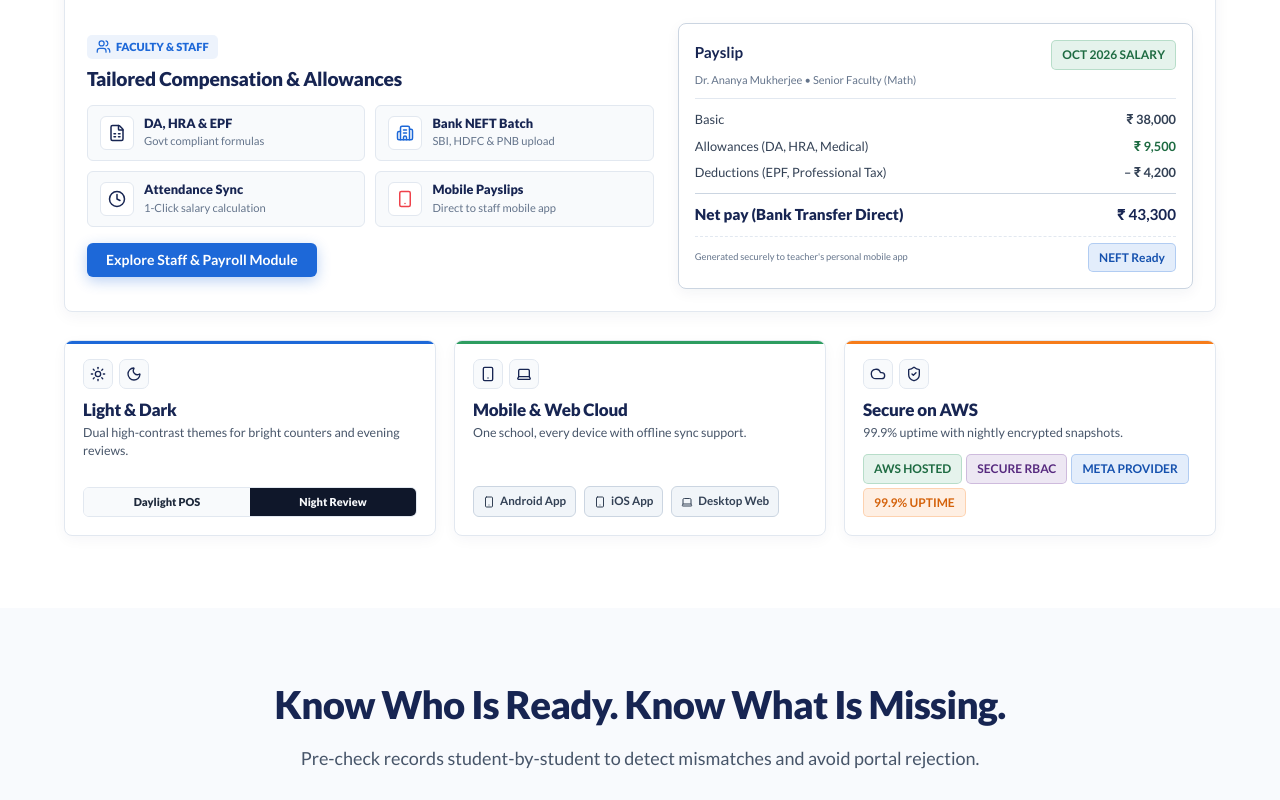
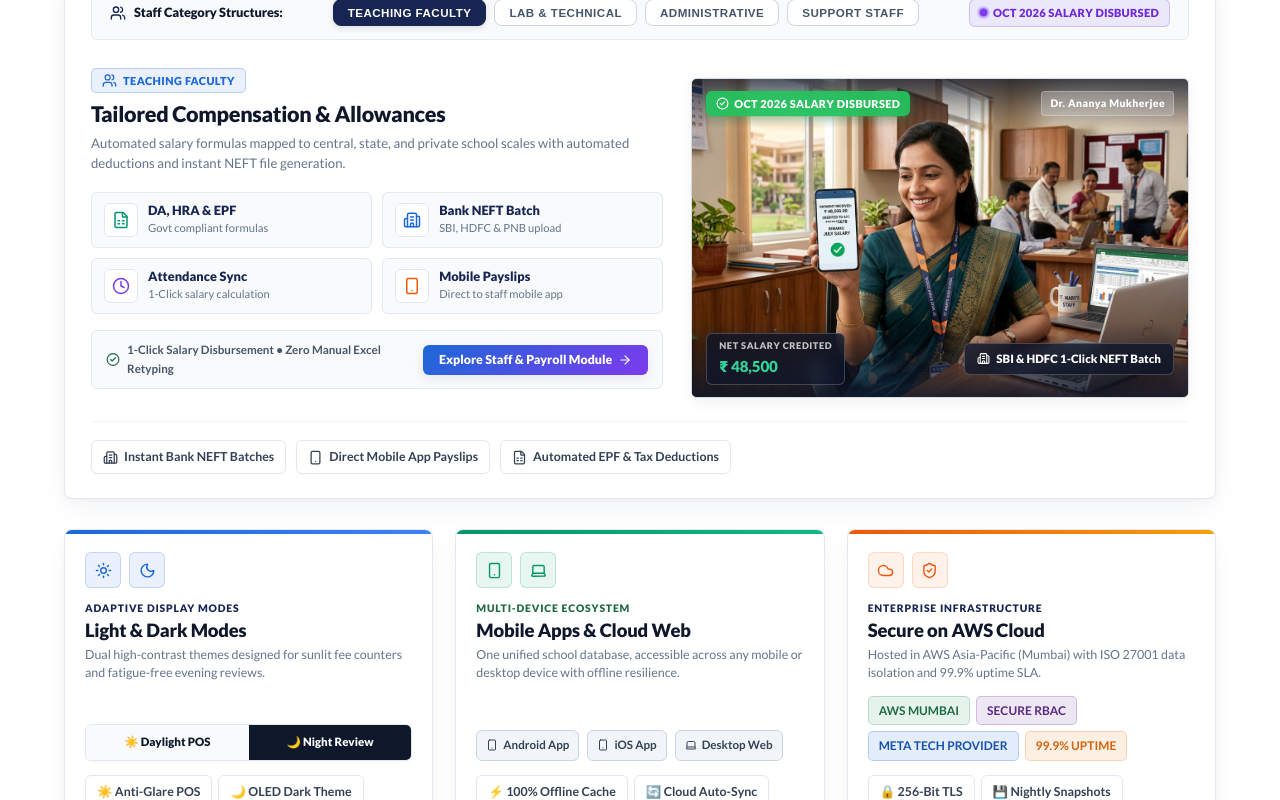
Before and after one commit to Tushar-kumar-sah/zynapte-pragya, a React (Vite) app: page / in a window 1280 px wide. Shown: the part 4080-4880 px from the top of the page. Built offline with nearby package versions, Linux system fonts and the light colour scheme.

Commit message:
feat: overhaul Payroll showcase and Advantage cards to match image-driven multi-desk design

```diff
--- a/src/pages/Home.jsx
+++ b/src/pages/Home.jsx
@@ -170,6 +170,58 @@ export default function Home() {
 
   // Active Payslip Structure from Page 4
   const [activePayslipTab, setActivePayslipTab] = useState('teaching');
+
+  const payslipData = {
+    teaching: {
+      category: 'TEACHING FACULTY',
+      name: 'Dr. Ananya Mukherjee',
+      role: 'Senior Faculty (Mathematics)',
+      netPay: '₹ 48,500',
+      basic: '₹ 38,000',
+      allowances: '₹ 14,700',
+      deductions: '₹ 4,200',
+      status: 'OCT 2026 SALARY DISBURSED',
+      bankNote: 'SBI & HDFC 1-Click NEFT Batch',
+      appNote: 'Instant Mobile Payslip App Notification'
+    },
+    nonteaching: {
+      category: 'TECHNICAL & LAB STAFF',
+      name: 'Ramesh Verma',
+      role: 'Senior Science Lab Technician',
+      netPay: '₹ 32,800',
+      basic: '₹ 25,000',
+      allowances: '₹ 10,800',
+      deductions: '₹ 3,000',
+      status: 'OCT 2026 SALARY DISBURSED',
+      bankNote: 'PNB Auto-Disburse Batch',
+      appNote: 'Direct Bank NEFT Credited'
+    },
+    admin: {
+      category: 'ADMINISTRATION & ACCOUNTS',
+      name: 'Subhashish Sengupta',
+      role: 'Head Accounts & Bursar Officer',
+      netPay: '₹ 44,200',
+      basic: '₹ 35,000',
+      allowances: '₹ 13,000',
+      deductions: '₹ 3,800',
+      status: 'OCT 2026 SALARY DISBURSED',
+      bankNote: 'HDFC Corporate Payroll Batch',
+      appNote: 'Tax & EPF Reconciled'
+    },
+    support: {
+      category: 'SUPPORT & LOGISTICS',
+      name: 'Manoj Kumar',
+      role: 'Campus Transport Supervisor',
+      netPay: '₹ 26,400',
+      basic: '₹ 20,000',
+      allowances: '₹ 8,400',
+      deductions: '₹ 2,000',
+      status: 'OCT 2026 SALARY DISBURSED',
+      bankNote: 'Direct Bank NEFT File',
+      appNote: 'Mobile SMS & App Slip Sent'
+    }
+  };
+  const currentPayslip = payslipData[activePayslipTab] || payslipData.teaching;
 
   return (
     <>
@@ -697,7 +749,11 @@ export default function Home() {
           ========================================================================== */}
       <section className="section section--white" id="payroll-overview">
         <div className="container">
-          <div className="section-header">
+          <div className="section-header text-center">
+            <span className="section-kicker-badge section-kicker-badge--blue">
+              <Sparkles size={13} />
+              <span>AUTOMATED FACULTY &amp; STAFF DISBURSEMENT</span>
+            </span>
             <h2>Payroll that fits every employee.</h2>
             <p>
               A separate salary structure for each staff category with automated deductions and instant bank NEFT batch files.
@@ -707,19 +763,22 @@ export default function Home() {
           <div className="payroll-showcase-container">
             {/* Top Category Switcher */}
             <div className="payslip-category-bar">
-              <span className="payslip-category-label">Multiple payslip structures:</span>
+              <div className="payslip-category-title-wrap">
+                <Users size={16} className="text-blue" />
+                <span className="payslip-category-label">Staff Category Structures:</span>
+              </div>
               <div className="payslip-pills-row" role="tablist">
                 <button
                   className={`payslip-pill-btn payslip-pill-btn--teaching ${activePayslipTab === 'teaching' ? 'active' : ''}`}
                   onClick={() => setActivePayslipTab('teaching')}
                 >
-                  TEACHING
+                  TEACHING FACULTY
                 </button>
                 <button
                   className={`payslip-pill-btn payslip-pill-btn--nonteaching ${activePayslipTab === 'nonteaching' ? 'active' : ''}`}
                   onClick={() => setActivePayslipTab('nonteaching')}
                 >
-                  NON-TEACHING
+                  LAB &amp; TECHNICAL
                 </button>
                 <button
                   className={`payslip-pill-btn payslip-pill-btn--admin ${activePayslipTab === 'admin' ? 'active' : ''}`}
@@ -734,21 +793,27 @@ export default function Home() {
                   SUPPORT STAFF
                 </button>
               </div>
+              <span className="page3-live-pill page3-live-pill--purple">
+                <span className="live-dot-pulse live-dot-pulse--purple"></span> {currentPayslip.status}
+              </span>
             </div>
 
             <div className="payroll-split-grid">
-              {/* Left: Faculty & Staff Context with Visual Cards */}
+              {/* Left Column: Faculty & Staff Context with Visual Cards */}
               <div className="payroll-faculty-info">
                 <div className="faculty-badge">
                   <Users size={15} />
-                  <span>FACULTY &amp; STAFF</span>
+                  <span>{currentPayslip.category}</span>
                 </div>
                 <h3>Tailored Compensation &amp; Allowances</h3>
+                <p className="payroll-subheading">
+                  Automated salary formulas mapped to central, state, and private school scales with automated deductions and instant NEFT file generation.
+                </p>
 
-                {/* 4 Visual Capability Cards (Icons replace long paragraphs) */}
+                {/* 4 Visual Capability Cards */}
                 <div className="payroll-visual-grid">
                   <div className="payroll-feat-card">
-                    <div className="payroll-feat-icon" style={{ color: 'var(--color-emerald)' }}>
+                    <div className="payroll-feat-icon payroll-feat-icon--emerald">
                       <FileSpreadsheet size={18} />
                     </div>
                     <div>
@@ -758,7 +823,7 @@ export default function Home() {
                   </div>
 
                   <div className="payroll-feat-card">
-                    <div className="payroll-feat-icon" style={{ color: 'var(--color-blue)' }}>
+                    <div className="payroll-feat-icon payroll-feat-icon--blue">
                       <Building2 size={18} />
                     </div>
                     <div>
@@ -768,7 +833,7 @@ export default function Home() {
                   </div>
 
                   <div className="payroll-feat-card">
-                    <div className="payroll-feat-icon" style={{ color: 'var(--color-purple)' }}>
+                    <div className="payroll-feat-icon payroll-feat-icon--purple">
                       <Clock size={18} />
                     </div>
                     <div>
@@ -778,7 +843,7 @@ export default function Home() {
                   </div>
 
                   <div className="payroll-feat-card">
-                    <div className="payroll-feat-icon" style={{ color: 'var(--color-coral)' }}>
+                    <div className="payroll-feat-icon payroll-feat-icon--coral">
                       <Smartphone size={18} />
                     </div>
                     <div>
@@ -788,48 +853,60 @@ export default function Home() {
                   </div>
                 </div>
 
-                <div style={{ marginTop: '14px' }}>
-                  <Link to="/staff-payroll-management" className="btn btn--primary btn--sm">
-                    Explore Staff &amp; Payroll Module
+                {/* Action Bar */}
+                <div className="page3-card-action-bar" style={{ marginTop: '16px' }}>
+                  <div className="page3-action-note">
+                    <CheckCircle2 size={15} className="text-emerald" />
+                    <span>1-Click Salary Disbursement • Zero Manual Excel Retyping</span>
+                  </div>
+                  <Link to="/staff-payroll-management" className="btn btn--primary btn--sm page3-cta-btn page3-cta-btn--payroll">
+                    Explore Staff &amp; Payroll Module <ArrowRight size={14} />
                   </Link>
                 </div>
               </div>
 
-              {/* Right: Exact Payslip Mockup from Page 4 */}
-              <div className="brochure-payslip-card">
-                <div className="payslip-card-top">
-                  <div>
-                    <strong>Payslip</strong>
-                    <small>Dr. Ananya Mukherjee • Senior Faculty (Math)</small>
+              {/* Right Column: Visual Showcase Frame with Authentic Indian Faculty Photo */}
+              <div className="payroll-visual-column">
+                <div className="page3-visual-frame payroll-visual-frame">
+                  <img
+                    src="/real-photos/real-indian-faculty-payroll.jpg"
+                    alt="Indian school teacher reviewing monthly payslip on smartphone in faculty office"
+                    className="page3-showcase-img"
+                    loading="lazy"
+                  />
+                  <div className="page3-img-overlay page3-img-overlay--top">
+                    <span className="page3-overlay-chip page3-overlay-chip--success">
+                      <CheckCircle2 size={13} />
+                      <span>{currentPayslip.status}</span>
+                    </span>
+                    <span className="page3-overlay-tag">
+                      {currentPayslip.name}
+                    </span>
                   </div>
-                  <span className="badge badge--green">OCT 2026 SALARY</span>
-                </div>
-
-                <div className="payslip-line-items">
-                  <div className="payslip-row">
-                    <span>Basic</span>
-                    <strong>₹ 38,000</strong>
-                  </div>
-                  <div className="payslip-row">
-                    <span>Allowances (DA, HRA, Medical)</span>
-                    <strong className="text-emerald">₹ 9,500</strong>
-                  </div>
-                  <div className="payslip-row">
-                    <span>Deductions (EPF, Professional Tax)</span>
-                    <strong className="text-coral">– ₹ 4,200</strong>
+                  <div className="page3-img-overlay page3-img-overlay--bottom">
+                    <div className="page3-overlay-amount-pill">
+                      <span className="overlay-amount-label">Net Salary Credited</span>
+                      <strong className="overlay-amount-val">{currentPayslip.netPay}</strong>
+                    </div>
+                    <span className="page3-overlay-badge page3-overlay-badge--blue">
+                      <Building2 size={13} /> {currentPayslip.bankNote}
+                    </span>
                   </div>
                 </div>
+              </div>
+            </div>
 
-                <div className="payslip-net-row">
-                  <span>Net pay (Bank Transfer Direct)</span>
-                  <strong className="text-blue">₹ 43,300</strong>
-                </div>
-
-                <div className="payslip-card-foot">
-                  <small>Generated securely to teacher's personal mobile app</small>
-                  <span className="badge badge--blue">NEFT Ready</span>
-                </div>
-              </div>
+            {/* Visual Capability Chips (single line) */}
+            <div className="page3-visual-chips payroll-bottom-chips">
+              <span className="visual-chip visual-chip--blue">
+                <Building2 size={15} /> Instant Bank NEFT Batches
+              </span>
+              <span className="visual-chip visual-chip--purple">
+                <Smartphone size={15} /> Direct Mobile App Payslips
+              </span>
+              <span className="visual-chip visual-chip--green">
+                <FileSpreadsheet size={15} /> Automated EPF &amp; Tax Deductions
+              </span>
             </div>
           </div>
 
@@ -837,43 +914,58 @@ export default function Home() {
           <div className="the-pragya-advantage-grid">
             <div className="advantage-feature-card advantage-feature-card--theme">
               <div className="adv-icon-row">
-                <div className="adv-icon-circle"><Sun size={16} /></div>
-                <div className="adv-icon-circle"><Moon size={16} /></div>
+                <div className="adv-icon-circle adv-icon-circle--theme"><Sun size={17} /></div>
+                <div className="adv-icon-circle adv-icon-circle--theme"><Moon size={17} /></div>
               </div>
-              <h4>Light &amp; Dark</h4>
-              <p>Dual high-contrast themes for bright counters and evening reviews.</p>
+              <span className="adv-card-kicker text-blue">ADAPTIVE DISPLAY MODES</span>
+              <h4>Light &amp; Dark Modes</h4>
+              <p>Dual high-contrast themes designed for sunlit fee counters and fatigue-free evening reviews.</p>
               <div className="adv-preview-theme">
-                <div className="theme-half theme-half--light">Daylight POS</div>
-                <div className="theme-half theme-half--dark">Night Review</div>
+                <div className="theme-half theme-half--light">☀️ Daylight POS</div>
+                <div className="theme-half theme-half--dark">🌙 Night Review</div>
+              </div>
+              <div className="adv-bottom-chips">
+                <span className="visual-chip visual-chip--blue">☀️ Anti-Glare POS</span>
+                <span className="visual-chip visual-chip--purple">🌙 OLED Dark Theme</span>
               </div>
             </div>
 
             <div className="advantage-feature-card advantage-feature-card--mobile">
               <div className="adv-icon-row">
-                <div className="adv-icon-circle"><Smartphone size={16} /></div>
-                <div className="adv-icon-circle"><Laptop size={16} /></div>
+                <div className="adv-icon-circle adv-icon-circle--mobile"><Smartphone size={17} /></div>
+                <div className="adv-icon-circle adv-icon-circle--mobile"><Laptop size={17} /></div>
               </div>
-              <h4>Mobile &amp; Web Cloud</h4>
-              <p>One school, every device with offline sync support.</p>
+              <span className="adv-card-kicker text-emerald">MULTI-DEVICE ECOSYSTEM</span>
+              <h4>Mobile Apps &amp; Cloud Web</h4>
+              <p>One unified school database, accessible across any mobile or desktop device with offline resilience.</p>
               <div className="adv-platform-badges">
                 <span className="platform-chip"><Smartphone size={12} /> Android App</span>
                 <span className="platform-chip"><Smartphone size={12} /> iOS App</span>
                 <span className="platform-chip"><Laptop size={12} /> Desktop Web</span>
               </div>
+              <div className="adv-bottom-chips">
+                <span className="visual-chip visual-chip--green">⚡ 100% Offline Cache</span>
+                <span className="visual-chip visual-chip--teal">🔄 Cloud Auto-Sync</span>
+              </div>
             </div>
 
             <div className="advantage-feature-card advantage-feature-card--aws">
               <div className="adv-icon-row">
-                <div className="adv-icon-circle"><Cloud size={16} /></div>
-                <div className="adv-icon-circle"><ShieldCheck size={16} /></div>
+                <div className="adv-icon-circle adv-icon-circle--aws"><Cloud size={17} /></div>
+                <div className="adv-icon-circle adv-icon-circle--aws"><ShieldCheck size={17} /></div>
               </div>
-              <h4>Secure on AWS</h4>
-              <p>99.9% uptime with nightly encrypted snapshots.</p>
+              <span className="adv-card-kicker text-orange">ENTERPRISE INFRASTRUCTURE</span>
+              <h4>Secure on AWS Cloud</h4>
+              <p>Hosted in AWS Asia-Pacific (Mumbai) with ISO 27001 data isolation and 99.9% uptime SLA.</p>
               <div className="adv-aws-badges">
-                <span className="badge badge--green">AWS HOSTED</span>
+                <span className="badge badge--green">AWS MUMBAI</span>
                 <span className="badge badge--violet">SECURE RBAC</span>
-                <span className="badge badge--blue">META PROVIDER</span>
+                <span className="badge badge--blue">META TECH PROVIDER</span>
                 <span className="badge badge--orange">99.9% UPTIME</span>
+              </div>
+              <div className="adv-bottom-chips">
+                <span className="visual-chip visual-chip--orange">🔒 256-Bit TLS</span>
+                <span className="visual-chip visual-chip--blue">💾 Nightly Snapshots</span>
               </div>
             </div>
           </div>
```
Also changed, not shown: public/real-photos/real-indian-faculty-payroll.jpg (added), src/index.css.
